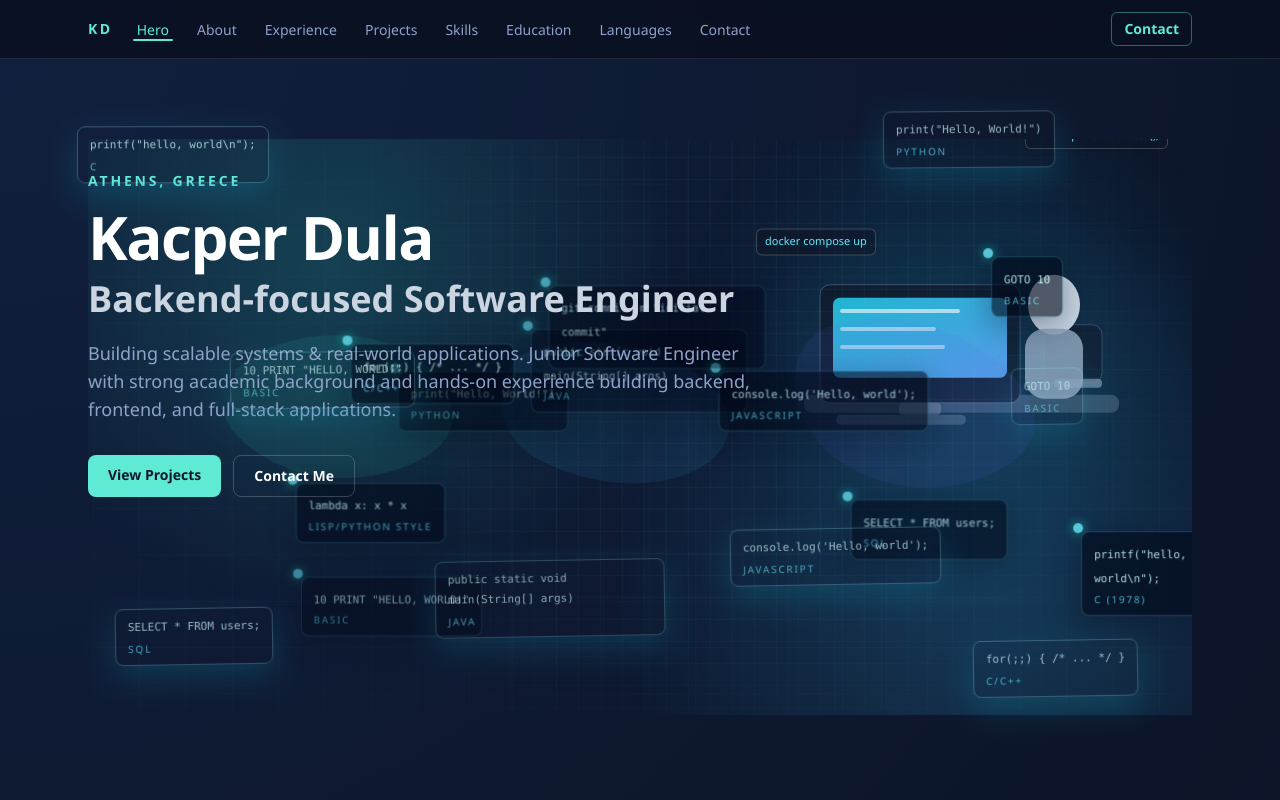
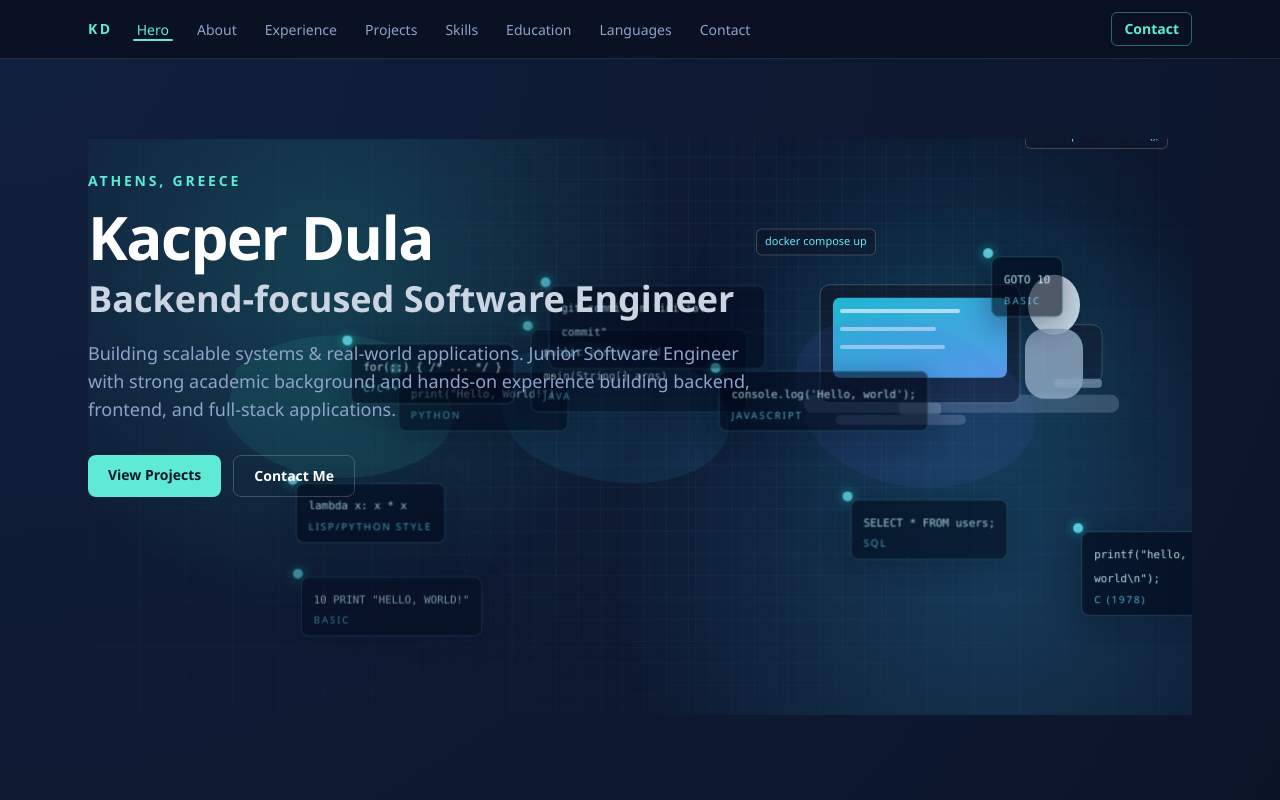
Before and after one commit to KacperDula/KacperDula, a Next.js app: page / in a window 1280 px wide. Shown: the top 800 px of the page. Built offline with nearby package versions, Linux system fonts and the light colour scheme.

Commit message:
Remove draggable code playground and keep atlas animation

```diff
--- a/components/code-playground.tsx
+++ /dev/null
@@ -1,55 +0,0 @@
-"use client";
-
-import { motion, useReducedMotion } from "framer-motion";
-import { useRef } from "react";
-
-type PlayfulSnippet = {
-  line: string;
-  source: string;
-  left: string;
-  top: string;
-};
-
-const playfulSnippets: PlayfulSnippet[] = [
-  { line: 'printf("hello, world\\n");', source: "C", left: "6%", top: "16%" },
-  { line: 'print("Hello, World!")', source: "Python", left: "69%", top: "14%" },
-  { line: "10 PRINT \"HELLO, WORLD!\"", source: "BASIC", left: "18%", top: "44%" },
-  { line: "GOTO 10", source: "BASIC", left: "79%", top: "46%" },
-  { line: "public static void main(String[] args)", source: "Java", left: "34%", top: "70%" },
-  { line: "console.log('Hello, world');", source: "JavaScript", left: "57%", top: "66%" },
-  { line: "SELECT * FROM users;", source: "SQL", left: "9%", top: "76%" },
-  { line: "for(;;) { /* ... */ }", source: "C/C++", left: "76%", top: "80%" }
-];
-
-export function CodePlayground() {
-  const boundsRef = useRef<HTMLDivElement>(null);
-  const reduceMotion = useReducedMotion();
-
-  return (
-    <div ref={boundsRef} className="pointer-events-none fixed inset-0 z-40 overflow-hidden" aria-hidden="true">
-      {playfulSnippets.map((snippet, index) => {
-        const mobileHidden = index > 3 ? "hidden md:block" : "";
-        return (
-          <motion.div
-            key={`${snippet.source}-${snippet.line}`}
-            className={`pointer-events-auto absolute ${mobileHidden}`}
-            style={{ left: snippet.left, top: snippet.top }}
-            drag
-            dragElastic={0.12}
-            dragMomentum
-            dragConstraints={boundsRef}
-            whileDrag={{ scale: 1.06, rotate: 0, cursor: "grabbing" }}
-            initial={{ opacity: 0, y: 10 }}
-            animate={reduceMotion ? { opacity: 0.9, y: 0 } : { opacity: [0.62, 0.92, 0.7], y: [0, -4, 0], rotate: [-1, 1, -1] }}
-            transition={reduceMotion ? { duration: 0.2, delay: index * 0.04 } : { duration: 5.2 + index * 0.25, repeat: Infinity, ease: "easeInOut" }}
-          >
-            <div className="max-w-[230px] cursor-grab rounded-lg border border-cyan-200/35 bg-slate-950/82 px-3 py-2 text-cyan-100 shadow-[0_12px_30px_rgba(8,145,178,0.35)] backdrop-blur">
-              <code className="block text-[11px] leading-5">{snippet.line}</code>
-              <p className="mt-1 text-[10px] uppercase tracking-[0.18em] text-cyan-300/95">{snippet.source}</p>
-            </div>
-          </motion.div>
-        );
-      })}
-    </div>
-  );
-}
--- a/components/portfolio.tsx
+++ b/components/portfolio.tsx
@@ -3,7 +3,6 @@
 import { motion } from "framer-motion";
 import { useEffect, useMemo, useState } from "react";
 import { CodeAtlas } from "@/components/code-atlas";
-import { CodePlayground } from "@/components/code-playground";
 import { ContactForm } from "@/components/contact-form";
 import { HeroVisual } from "@/components/hero-visual";
 import { Nav } from "@/components/nav";
@@ -59,7 +58,6 @@ export function Portfolio() {
 
   return (
     <>
-      <CodePlayground />
       <a
         href="#main-content"
         className="sr-only focus:not-sr-only focus:absolute focus:top-2 focus:left-2 focus:z-[60] focus:rounded-md focus:bg-surface focus:px-3 focus:py-2"
```
